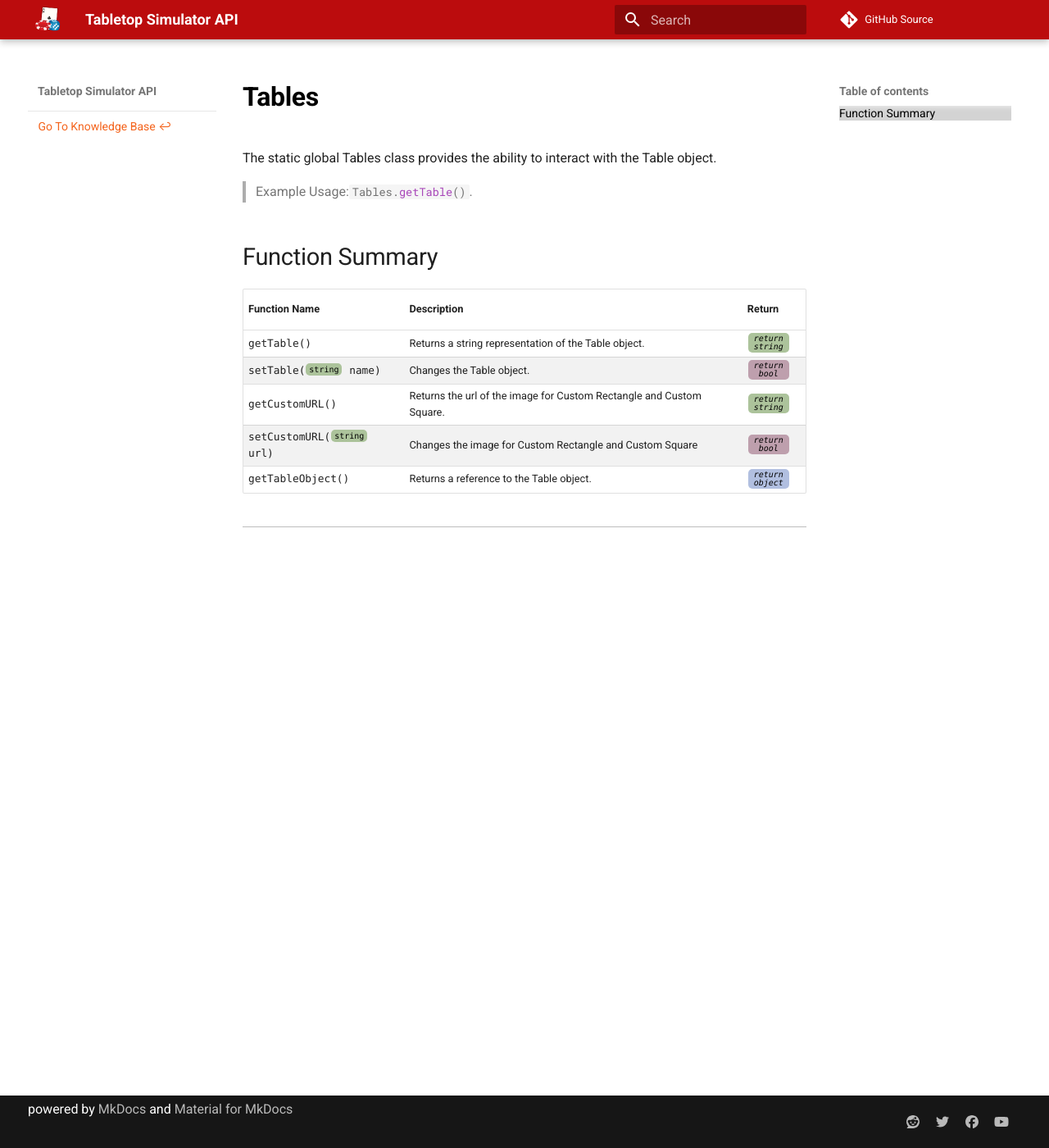
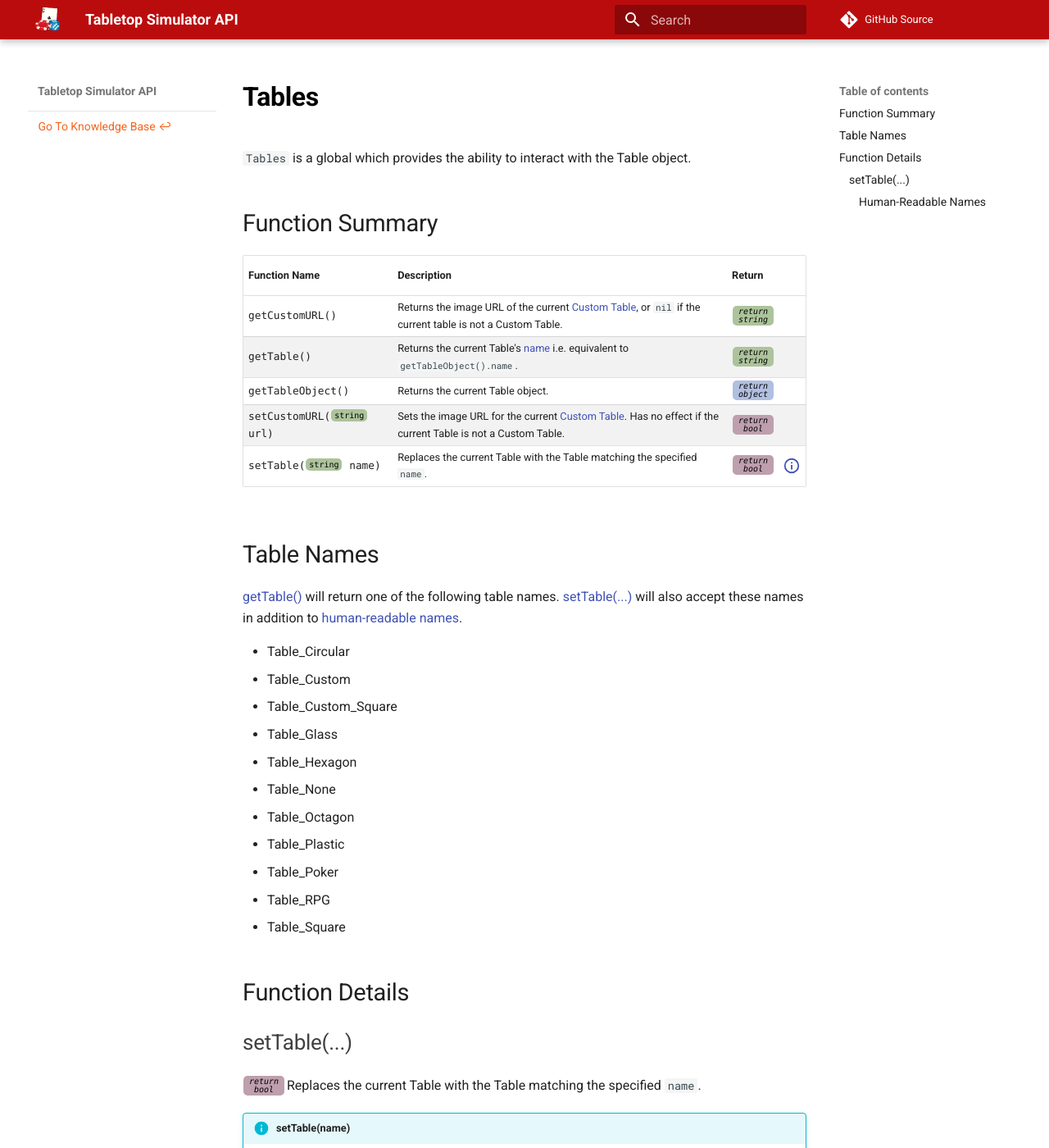
Before and after one commit to Berserk-Games/Tabletop-Simulator-API, an MkDocs documentation site: the page built from docs/tables.md, in a window 1280 px wide and 1400 px high. Shown: the whole window at 82% size. Built offline with MkDocs 1.6.1 and Material for MkDocs 9.7.7, drawn with Linux system fonts in a browser that asks for light colours; comment, search, counter and statistics services are not loaded; some of the changed text lies outside the part shown.

Commit message:
Detailed documentation for Tables

````diff
--- a/docs/tables.md
+++ b/docs/tables.md
@@ -1,15 +1,60 @@
-The static global Tables class provides the ability to interact with the Table object.
+`Tables` is a global which provides the ability to interact with the Table object.
 
-> Example Usage:`#!lua Tables.getTable()`.
-
-##Function Summary
+## Function Summary
 
 Function Name | Description | Return | &nbsp;
 -- | -- | -- | --:
-getTable() | Returns a string representation of the Table object. | [<span class="ret str"></span>](types.md) | &nbsp;
-setTable([<span class="tag str"></span>](types.md) name) | Changes the Table object. | [<span class="ret boo"></span>](types.md) | &nbsp;
-getCustomURL() | Returns the url of the image for Custom Rectangle and Custom Square. | [<span class="ret str"></span>](types.md) | &nbsp;
-setCustomURL([<span class="tag str"></span>](types.md) url) | Changes the image for Custom Rectangle and Custom Square | [<span class="ret boo"></span>](types.md) | &nbsp;
-getTableObject() | Returns a reference to the Table object. | [<span class="ret obj"></span>](types.md) | &nbsp;
+getCustomURL() {: #getcustomurl data-toc-label="getCustomURL()" data-toc-child-of="function-details" } | Returns the image URL of the current [Custom Table](https://kb.tabletopsimulator.com/host-guides/tables/#custom-table), or `nil` if the current table is not a Custom Table. | [<span class="ret str"></span>](types.md) | &nbsp;
+getTable() {: #gettable data-toc-label="getTable()" data-toc-child-of="function-details" } | Returns the current Table's [name](object.md#name) i.e. equivalent to `getTableObject().name`. | [<span class="ret str"></span>](types.md) | &nbsp;
+getTableObject() {: #gettableobject data-toc-label="getTableObject()" data-toc-child-of="function-details" } | Returns the current Table object. | [<span class="ret obj"></span>](types.md) | &nbsp;
+setCustomURL([<span class="tag str"></span>](types.md) url) {: #setcustomurl data-toc-label="setCustomURL(...)" data-toc-child-of="function-details" } | Sets the image URL for the current [Custom Table](https://kb.tabletopsimulator.com/host-guides/tables/#custom-table). Has no effect if the current Table is not a Custom Table. | [<span class="ret boo"></span>](types.md) | &nbsp;
+setTable([<span class="tag str"></span>](types.md) name) | Replaces the current Table with the Table matching the specified `name`. | [<span class="ret boo"></span>](types.md) | [:i:](#settable)
 
----
+## Table Names
+
+[getTable()](#gettable) will return one of the following table names. [setTable(...)](#settable) will also accept these
+names in addition to [human-readable names](#human-readable-names).
+
+* Table_Circular
+* Table_Custom
+* Table_Custom_Square
+* Table_Glass
+* Table_Hexagon
+* Table_None
+* Table_Octagon
+* Table_Plastic
+* Table_Poker
+* Table_RPG
+* Table_Square
+
+## Function Details {: data-toc-sort }
+
+### setTable(...)
+
+[<span class="ret boo"></span>](types.md) Replaces the current Table with the Table matching the specified `name`.
+
+!!!info "setTable(name)"
+	* [<span class="tag str"></span>](types.md) **name**: Table [name](#table-names) or [human-readable name](#human-readable-names).
+
+#### Human-Readable Names
+
+In addition to the table names [listed above](#table-names), `setTable(...)` will also accept the following
+human-readable names:
+
+* Custom Rectangle
+* Custom Square
+* Hexagon
+* None
+* Octagon
+* Poker
+* Rectangle
+* Round
+* Round Glass
+* Round Plastic
+* Square
+
+!!!example
+    Replace the current Table with the Poker Table.
+    ```lua
+    Tables.setTable("Poker")
+    ```
````
